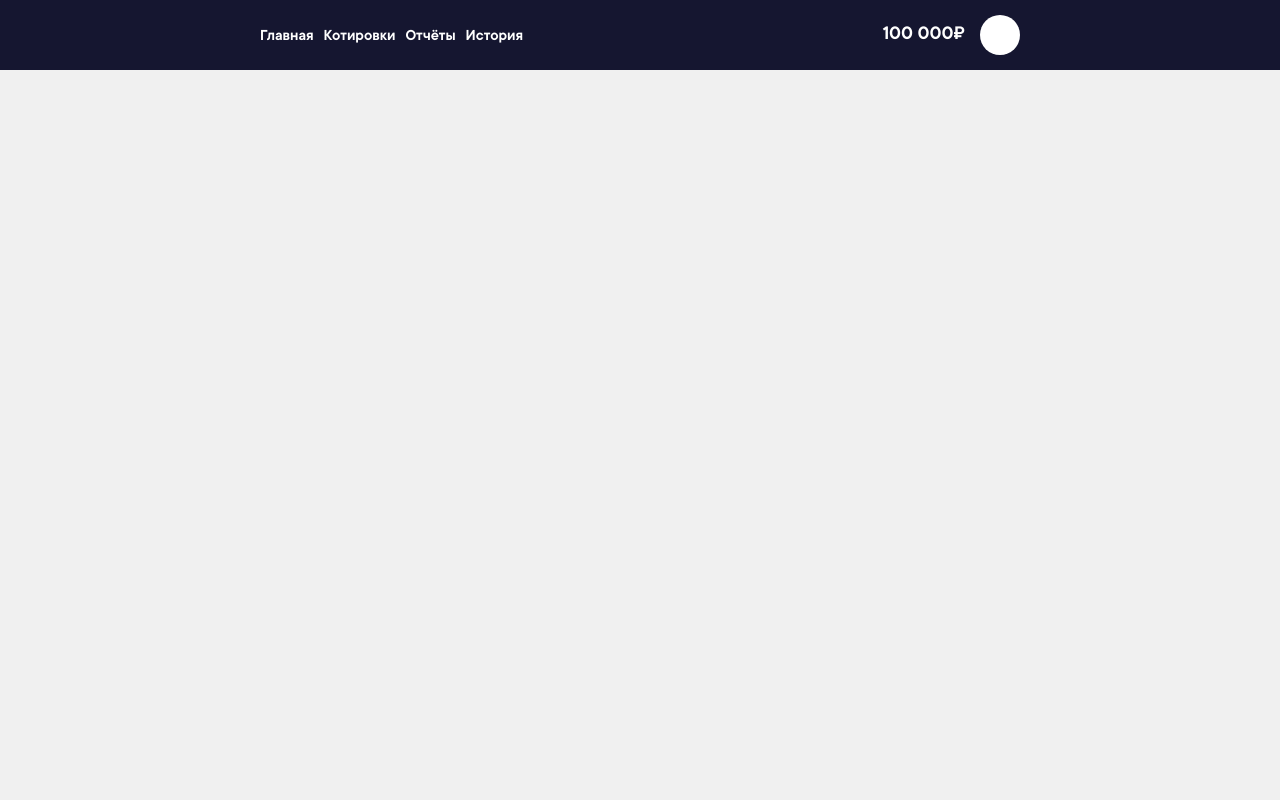
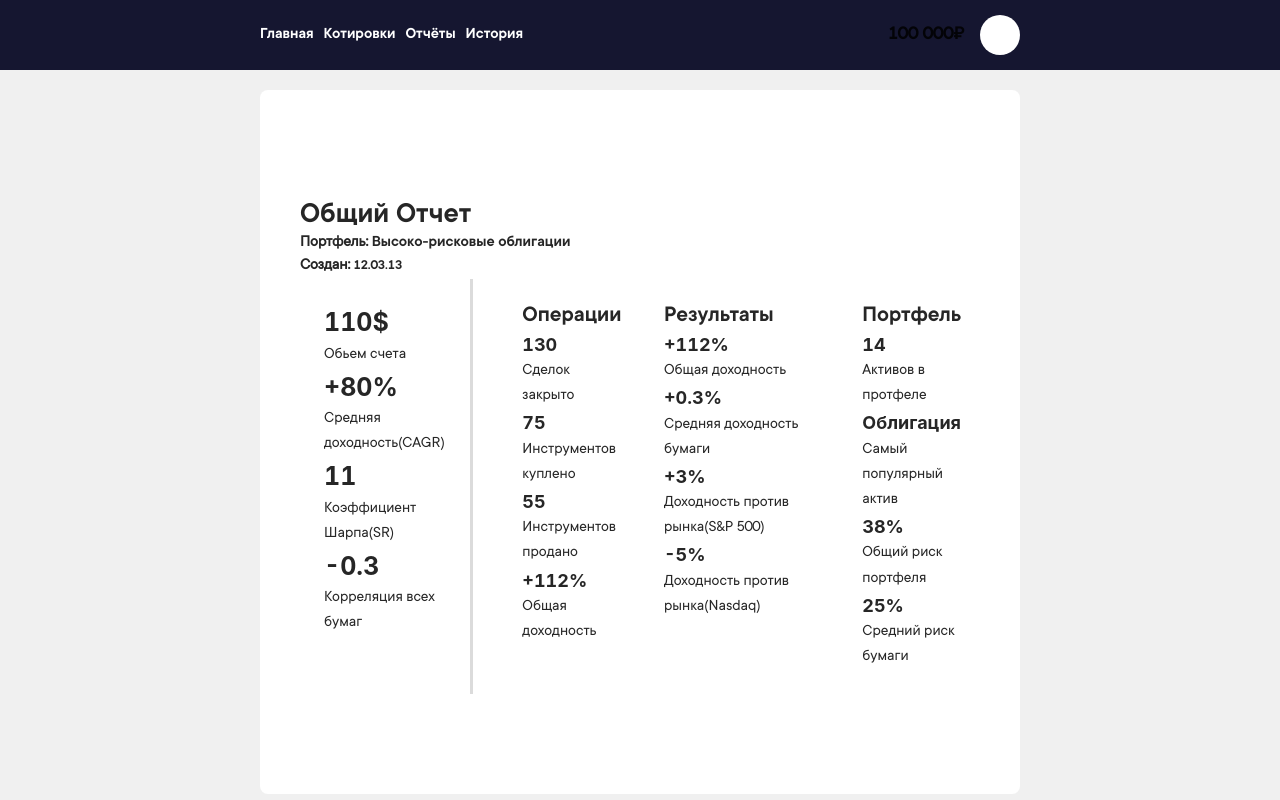
Before and after one commit to jpcdevel/accenture-front, a React (Create React App) app: page /report in a window 1280 px wide. Built offline with nearby package versions, Linux system fonts and the light colour scheme; no server answers.

Commit message:
resolve: has been added Report control to main page; passed;

```diff
--- a/src/App.js
+++ b/src/App.js
@@ -17,6 +17,8 @@ import MainDash from './components/MainDash'
 import ScrollToTop from "./utils/ScrollToTop";
 import './static/css/App.css'
 import Loader from './components/Loader'
+import Report from "./components/Report";
+import TestControl from "./components/TestControl";
 
 export const PortfolioContext = React.createContext({})
 
@@ -68,6 +70,7 @@ function App() {
           <ScrollToTop />
           <Switch>
             <Route exact path="/"><MainDash /></Route>
+            <Route exact path="/report"><Report /></Route>
           </Switch>
         </div>
       </PortfolioContext.Provider>
--- a/src/components/MainDash.js
+++ b/src/components/MainDash.js
@@ -6,6 +6,8 @@ import Stock from './Stock'
 import PortfolioItemChoose from './PortfolioItemChoose'
 
 import {PortfolioContext} from "../App";
+import Report from "./Report";
+import TestControl from "./TestControl";
 
 function MainDash () {
     const { portfolios, currentPortfolio } = useContext(PortfolioContext);
@@ -46,6 +48,8 @@ function MainDash () {
                         <Stock />
                         <Stock />
                     </div>
+                    <h1 className={"mt-4"}>Отчеты портфелей</h1>
+                    <TestControl />
                 </div>
             )}
         </div>
--- a/src/components/Report.js
+++ b/src/components/Report.js
@@ -1,6 +1,6 @@
 import React from "react"
-import {Card, Col, Row} from "antd";
 import 'antd/dist/antd.css';
+import TestControl from "./TestControl";
 
 class TableControl extends React.Component {
     constructor(props) {
@@ -9,90 +9,11 @@ class TableControl extends React.Component {
 
     render() {
         return (
-            <>
-                <div class={"mainDash mainContainer"}>
-                    <div className="report d-block mt-2">
-                        <h1>Общий Отчет</h1>
-                        <span class={"text-report-notify"}><b>Портфель: </b> Высоко-рисковые облигации</span>
-                        <span class={"text-report-notify"}>Создан: 12.03.13</span>
-
-                    </div>
-                    <Row>
-                        <Col span={6}>
-                            <Card bordered={false}>
-                                 <div>
-                                    <span style={{fontWeight: "bold"}}>110$</span> <span>Обьем счета</span>
-                                </div>
-                                <div>
-                                    <span style={{fontWeight: "bold"}}>+80%</span> <span>Средняя доходность(CAGR)</span>
-                                </div>
-                                <div>
-                                    <span style={{fontWeight: "bold"}}>11</span> <span>Коэффициент Шарпа(SR)</span>
-                                </div>
-                                <div>
-                                    <span style={{fontWeight: "bold"}}>-0.3</span> <span>Корреляция всех бумаг</span>
-                                </div>
-                            </Card>
-                        </Col>
-                        <Col span={1}>
-                            <div style={{borderLeft: "3px solid #DBDBDB", height: "100%"}}>
-                            </div>
-                        </Col>
-                        <Col span={5}>
-                            <Card bordered={false}>
-                                <h2>Операции</h2>
-                                <div>
-                                    <span style={{fontWeight: "bold"}}>130</span> <span>Сделок закрыто</span>
-                                </div>
-                                <div>
-                                    <span style={{fontWeight: "bold"}}>75</span> <span>Инструментов куплено</span>
-                                </div>
-                                <div>
-                                    <span style={{fontWeight: "bold"}}>55</span> <span>Инструментов продано</span>
-                                </div>
-                                <div>
-                                    <span style={{fontWeight: "bold"}}>+112%</span> <span>Общая доходность</span>
-                                </div>
-                            </Card>
-                        </Col>
-                        <Col span={7}>
-                            <Card bordered={false}>
-                                <h2>Результаты</h2>
-                                <div>
-                                    <span style={{fontWeight: "bold"}}>+112%</span> <span>Общая доходность</span>
-                                </div>
-                                <div>
-                                    <span style={{fontWeight: "bold"}}>+0.3%</span> <span>Средняя доходность бумаги</span>
-                                </div>
-                                <div>
-                                    <span style={{fontWeight: "bold"}}>+3%</span> <span>Доходность против рынка(S&P 500)</span>
-                                </div>
-                                <div>
-                                    <span style={{fontWeight: "bold"}}>-5%</span> <span>Доходность против рынка(Nasdaq)</span>
-                                </div>
-                            </Card>
-                        </Col>
-                        <Col span={5}>
-                            <Card bordered={false}>
-                                <h2>Портфель</h2>
-                                <div>
-                                    <span style={{fontWeight: "bold"}}>14</span> <span>Активов в протфеле</span>
-                                </div>
-                                <div>
-                                    <span style={{fontWeight: "bold"}}>Облигация</span> <span>Самый популярный актив</span>
-                                </div>
-                                <div>
-                                    <span style={{fontWeight: "bold"}}>38%</span> <span>Общий риск портфеля</span>
-                                </div>
-                                <div>
-                                    <span style={{fontWeight: "bold"}}>25%</span> <span>Средний риск бумаги</span>
-                                </div>
-                            </Card>
-                        </Col>
-
-                    </Row>
+            <div class={"mainDash mainContainer"}>
+                <div className="portfolioOverview d-block mt-2 test">
+                    <TestControl/>
                 </div>
-            </>
+            </div>
         )
     }
 }
--- /dev/null
+++ b/src/components/TestControl.js
@@ -0,0 +1,67 @@
+import React from "react";
+import {Card, Col, Row} from "antd";
+import ReportItem from "../controls/ReportItem";
+
+class TestControl extends React.Component {
+    constructor(props) {
+        super(props);
+    }
+
+    render() {
+        return (
+            <>
+                <div class={"portfolioOverview d-block mt-2"}>
+                    <div className={"report-header"}>
+                        <h1>Общий Отчет</h1>
+                        <h6><b>Портфель:</b> Высоко-рисковые облигации</h6>
+                        <h7><b>Создан: </b> 12.03.13</h7>
+                    </div>
+                    <Row>
+                        <Col span={6}>
+                            <Card bordered={false}>
+                                <ReportItem value={"110$"} description={"Обьем счета"} font_size={25}/>
+                                <ReportItem value={"+80%"} description={"Средняя доходность(CAGR)"} font_size={25}/>
+                                <ReportItem value={"11"} description={"Коэффициент Шарпа(SR)"} font_size={25}/>
+                                <ReportItem value={"-0.3"} description={"Корреляция всех бумаг"} font_size={25}/>
+                            </Card>
+                        </Col>
+                        <Col span={1}>
+                            <div style={{borderLeft: "3px solid #DBDBDB", height: "100%"}}>
+                            </div>
+                        </Col>
+                        <Col span={5}>
+                            <Card bordered={false}>
+                                <h2>Операции</h2>
+                                <ReportItem value={"130"} description={"Сделок закрыто"}/>
+                                <ReportItem value={"75"} description={"Инструментов куплено"}/>
+                                <ReportItem value={"55"} description={"Инструментов продано"}/>
+                                <ReportItem value={"+112%"} description={"Общая доходность"}/>
+                            </Card>
+                        </Col>
+                        <Col span={7}>
+                            <Card bordered={false}>
+                                <h2>Результаты</h2>
+                                <ReportItem value={"+112%"} description={"Общая доходность"}/>
+                                <ReportItem value={"+0.3%"} description={"Средняя доходность бумаги"}/>
+                                <ReportItem value={"+3%"} description={"Доходность против рынка(S&P 500)"}/>
+                                <ReportItem value={"-5%"} description={"Доходность против рынка(Nasdaq)"}/>
+                            </Card>
+                        </Col>
+                        <Col span={5}>
+                            <Card bordered={false}>
+                                <h2>Портфель</h2>
+                                <ReportItem value={"14"} description={"Активов в протфеле"}/>
+                                <ReportItem value={"Облигация"} description={"Самый популярный актив"}/>
+                                <ReportItem value={"38%"} description={"Общий риск портфеля"}/>
+                                <ReportItem value={"25%"} description={"Средний риск бумаги"}/>
+                            </Card>
+                        </Col>
+
+                    </Row>
+                </div>
+            </>
+        )
+    }
+}
+
+export default TestControl;
--- /dev/null
+++ b/src/controls/ReportItem.js
@@ -0,0 +1,13 @@
+import React from 'react';
+
+function ReportItem(prop) {
+    let size = prop.font_size ? prop.font_size: "18px";
+    return (
+        <div>
+            <span style={{ display: "block", fontWeight: "bold", fontSize: size }}>{prop.value}</span>
+            <p>{prop.description}</p>
+        </div>
+    );
+}
+
+export default ReportItem;
--- a/src/static/css/App.css
+++ b/src/static/css/App.css
@@ -22,7 +22,7 @@ body {
   background: #F0F0F0;
 }
 
-h1, h2, h3, h4, h5, h6, b, button {
+h1, h2, h3, h4, h5, h6, h7, b, button {
   font-family: TTCommons-Demibold;
 }
 
@@ -31,7 +31,7 @@ p, a, b {
   font-size: 16px;
 }
 
-p, h1, h2, h3, b, a {
+p, h1, h2, h3, h6, h7, b, a {
   margin-top: 0;
   margin-bottom: 0;
 }
```
